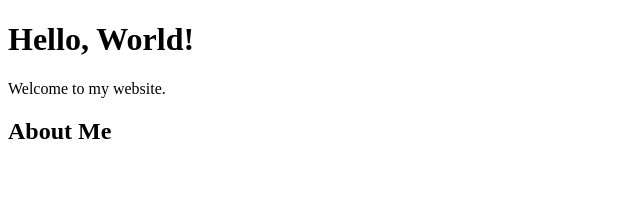
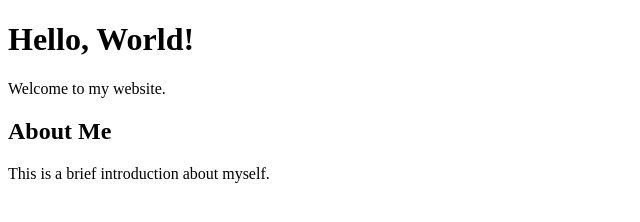
Before and after one commit to luisardilag/test-github, a plain HTML site: page index.html in a window 1280 px wide. Shown: the whole page, without its empty margins (0-640 px from the left). Drawn offline with Linux system fonts and the light colour scheme.

Commit message:
commit 4

```diff
--- a/index.html
+++ b/index.html
@@ -15,6 +15,7 @@
 
     <h2>About Me</h2>
 
+    <p>This is a brief introduction about myself.</p>
 </body>
 
 </html>
```
